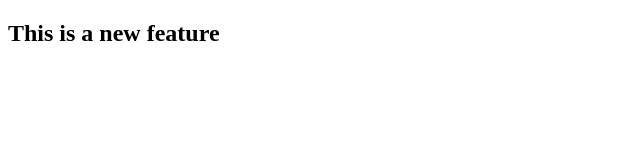
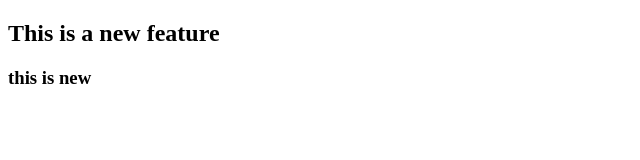
Before and after one commit to Abdullahi-Adan-01/simple, a plain HTML site: page index.html in a window 1280 px wide. Shown: the full height of the page, 0-640 px from the left. Drawn offline with Linux system fonts and the light colour scheme.

Commit message:
added a h3

```diff
--- a/index.html
+++ b/index.html
@@ -11,6 +11,8 @@
 <body>
 
     <h2>This is a new feature</h2>
+    <h3>this is new
+    </h3>
 </body>
 
 </html>
```
